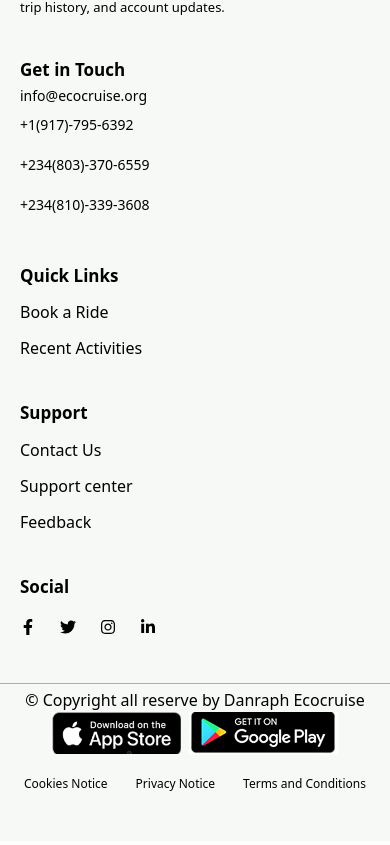
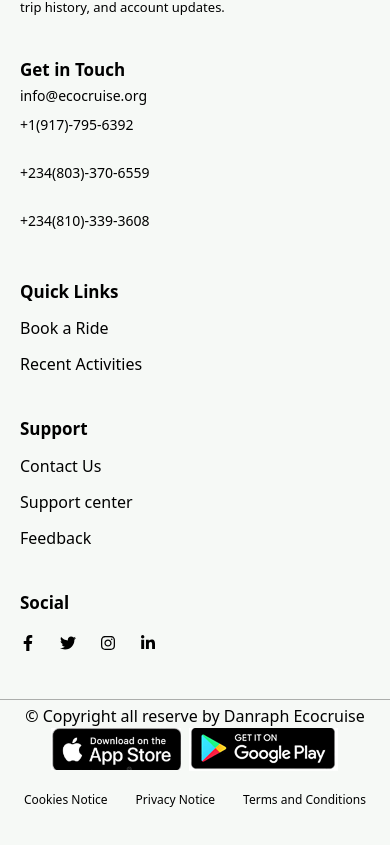
Before and after one commit to Danraph-Technologies/Ecocruise-landing-Page, a React (Vite) app: page / in a window 390 px wide. Shown: the part 3509-4354 px from the top of the page. Built offline with nearby package versions, Linux system fonts and the light colour scheme.

Commit message:
fix(contact): add py-2 class to phone number links
- Add py-2 class to the first phone number link for consistent padding
- Ensure proper spacing between phone number links on different screen sizes

```diff
--- a/src/App.tsx
+++ b/src/App.tsx
@@ -305,11 +305,11 @@ function App() {
           <a href="mailto:info@ecocruise.org" className="font-medium sm:text-base text-sm py-3 hover:text-blue-600 transition duration-300">
             info@ecocruise.org
           </a>
-          <div className="font-medium sm:text-base text-sm py-2 block ">
+          <div className="font-medium sm:text-base text-sm py-2 block  ">
             <a href="tel:+19177956392" className="hover:text-blue-600 block transition duration-300">+1(917)-795-6392</a>
             <br className="block sm:hidden" />
             <span className="hidden sm:inline"> </span>
-            <a href="tel:+2348033706559" className="hover:text-blue-600 block transition duration-300">+234(803)-370-6559</a>
+            <a href="tel:+2348033706559" className="hover:text-blue-600 py-2 block transition duration-300">+234(803)-370-6559</a>
             <br className="block sm:hidden" />
             <span className="hidden sm:inline"> </span>
             <a href="tel:+2348103393608" className="hover:text-blue-600 block transition duration-300">+234(810)-339-3608</a>
```
